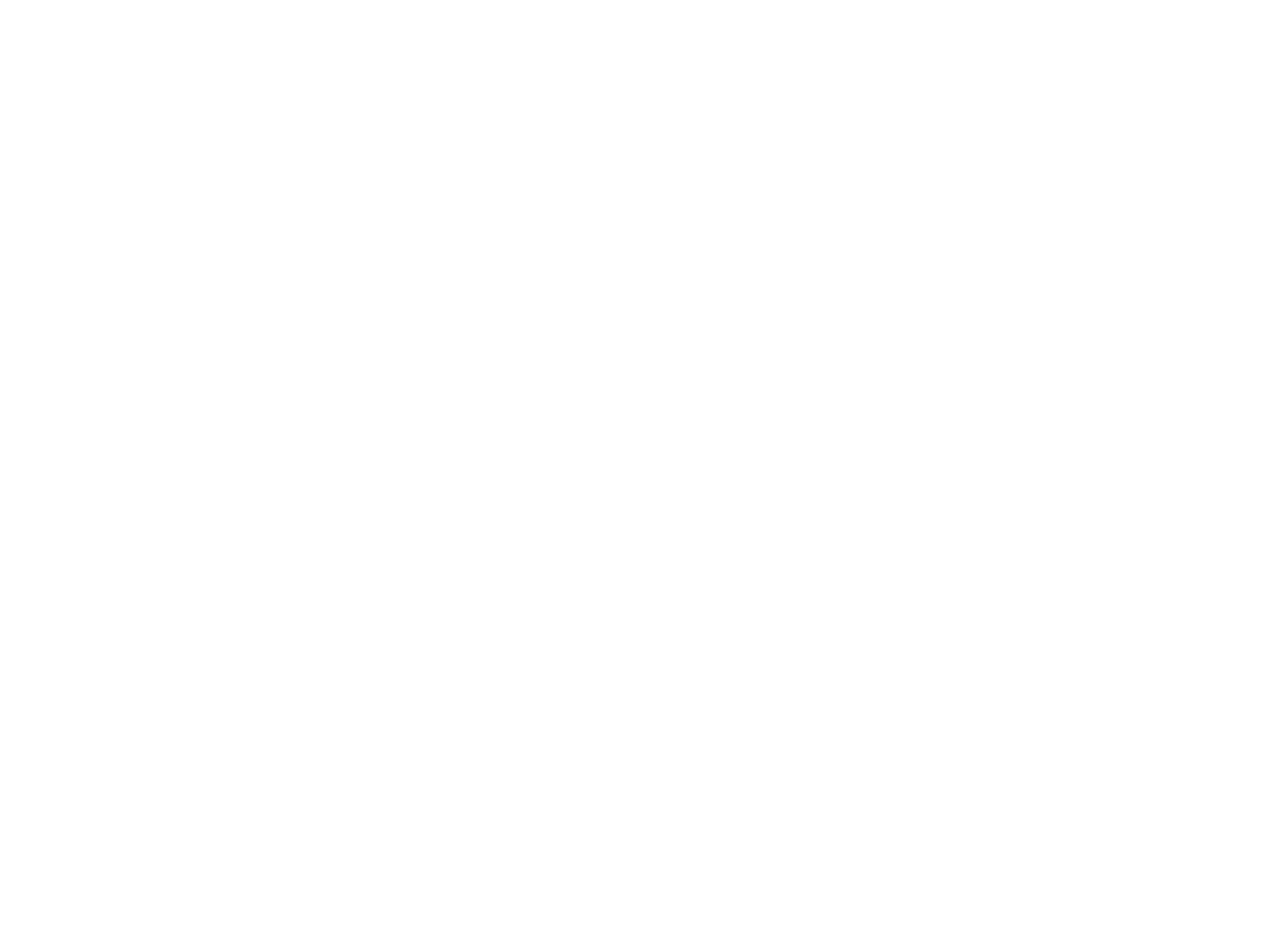
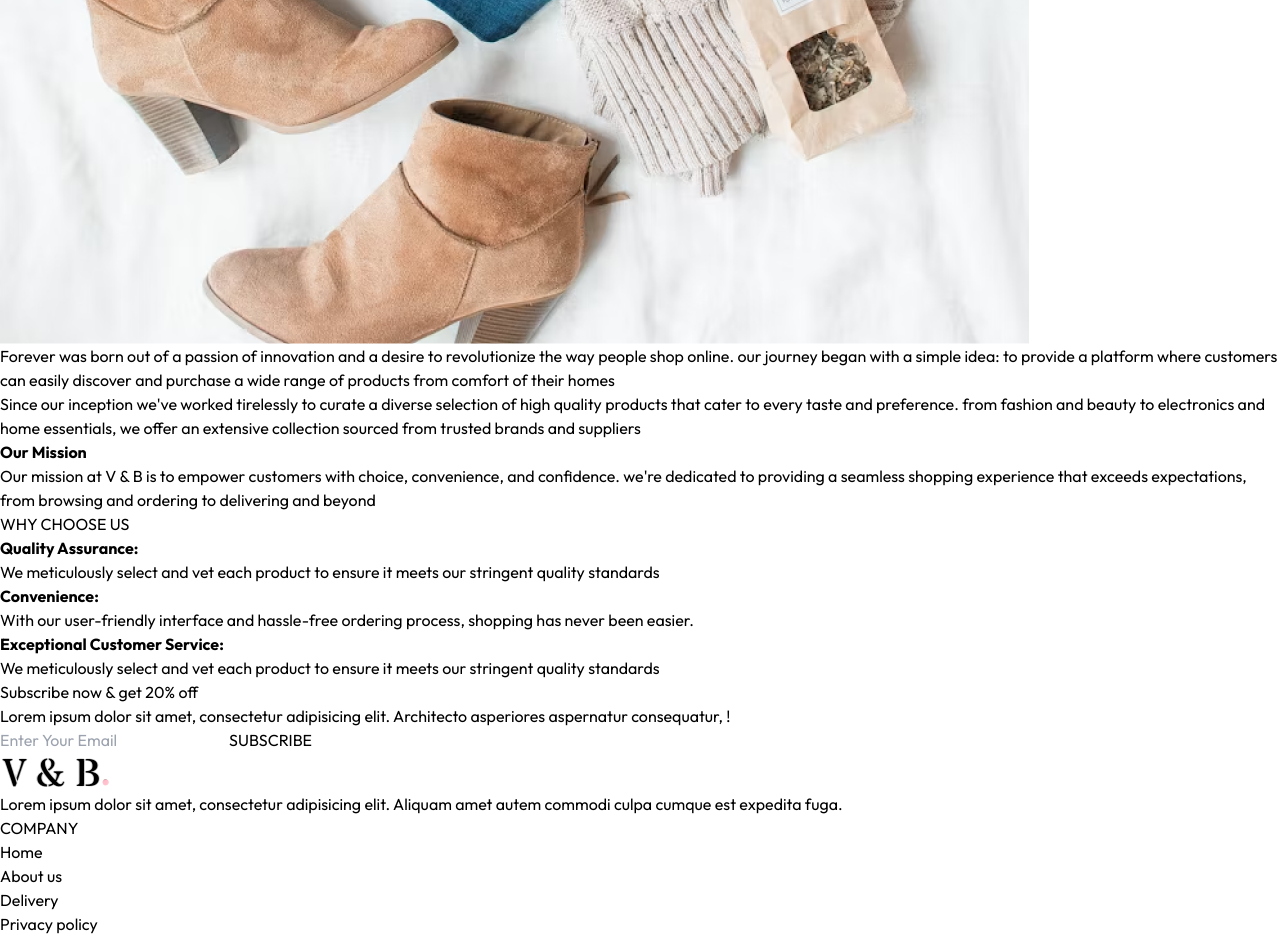
Before and after one commit to rodgerstar/V-B_Ecomerce, a React (Vite) app in the folder frontend/: page /about in a window 1280 px wide. Shown: the part 1217-2157 px from the top of the page. Before the commit the page ends 800 px from the top, so only its background shows below. Built offline with nearby package versions, Linux system fonts and the light colour scheme.

Commit message:
about page complete

```diff
--- a/frontend/src/pages/About.jsx
+++ b/frontend/src/pages/About.jsx
@@ -1,9 +1,50 @@
 import React from "react";
+import Title from "../components/Title.jsx";
+import {assets} from "../assets/assets.js";
+import NewsLetterBox from "../components/NewsLetterBox.jsx";
 
 const About = () => {
     return(
         <div>
 
+            <div className='text-2xl text-center pt-8 border-t'>
+                <Title text1={'ABOUT'} text2={'US'} />
+            </div>
+
+            <div className='my-10 flex flex-col md:flex-row gap-16'>
+                <img className='w-full md:max-w-[450px]' src={assets.about_img} alt=""/>
+                <div className='flex flex-col justify-center gap-6 md:w-2/4 text-gray-600'>
+                    <p>Forever was born out of a passion of innovation and a desire to revolutionize the way people shop online. our journey began with a simple idea: to provide a platform
+                    where customers can easily discover and purchase a wide range of products from comfort of their homes</p>
+                    <p>Since our inception we&#39;ve worked tirelessly to curate a diverse selection of high quality products that cater to every taste and preference. from fashion and beauty to electronics and home essentials, we offer an extensive collection sourced from trusted brands and suppliers</p>
+                    <b className='text-gray-800'>Our Mission</b>
+                    <p>Our mission at V & B is to empower customers with choice, convenience, and confidence. we&#39;re dedicated to providing a seamless shopping experience that exceeds expectations, from browsing and ordering to delivering and beyond</p>
+                </div>
+            </div>
+
+            <div className='text-xl py-4'>
+                <Title text1={'WHY'} text2={'CHOOSE US'} />
+            </div>
+            <div className='flex flex-col md:flex-row text-sm mb-20'>
+                <div className='border px-10 md:px-16 py-8 sm:py-20 flex flex-col gap-5'>
+                    <b>Quality Assurance:</b>
+                    <p className='text-gray-600'>We meticulously select and vet each product to ensure it meets our stringent quality
+                        standards </p>
+                </div>
+                <div className='border px-10 md:px-16 py-8 sm:py-20 flex flex-col gap-5'>
+                    <b>Convenience:</b>
+                    <p className='text-gray-600'>With our user-friendly interface and hassle-free ordering process, shopping has never been
+                        easier.</p>
+                </div>
+                <div className='border px-10 md:px-16 py-8 sm:py-20 flex flex-col gap-5'>
+                    <b>Exceptional Customer Service:</b>
+                    <p className='text-gray-600'>We meticulously select and vet each product to ensure it meets our stringent quality
+                        standards </p>
+                </div>
+            </div>
+
+            <NewsLetterBox/>
+
         </div>
     )
 }
```
